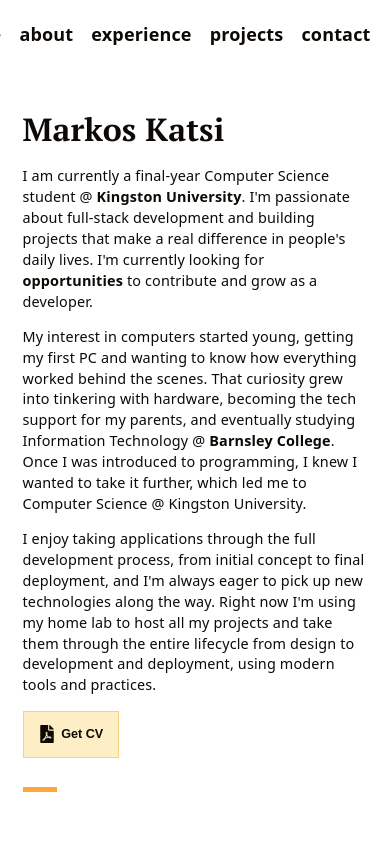
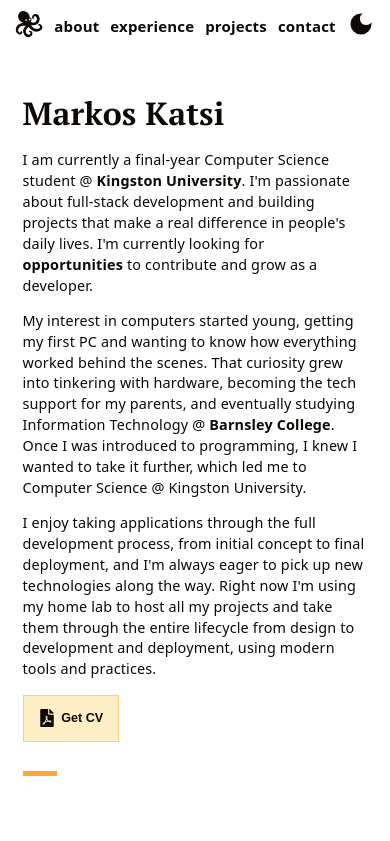
Before and after one commit to markoskatsi/mark0scom, a React (Vite) app: page / in a window 390 px wide. Shown: the top 841 px of the page. Built offline with nearby package versions, Linux system fonts and the light colour scheme.

Commit message:
Fixed icons not fitting mobile

```diff
--- a/src/layout/Header.scss
+++ b/src/layout/Header.scss
@@ -42,9 +42,20 @@ header {
   }
 
   @media (max-width: 600px) {
-    flex-direction: flex;
-    gap: 18px;
-    padding: 18px;
-    transition: gap 0.3s;
+    gap: 15px;
+    padding: 14px;
+
+    a {
+      font-size: 15px;
+    }
+  }
+
+  @media (max-width: 400px) {
+    gap: 11px;
+    padding: 10px;
+
+    a {
+      font-size: 15px;
+    }
   }
 }
```
